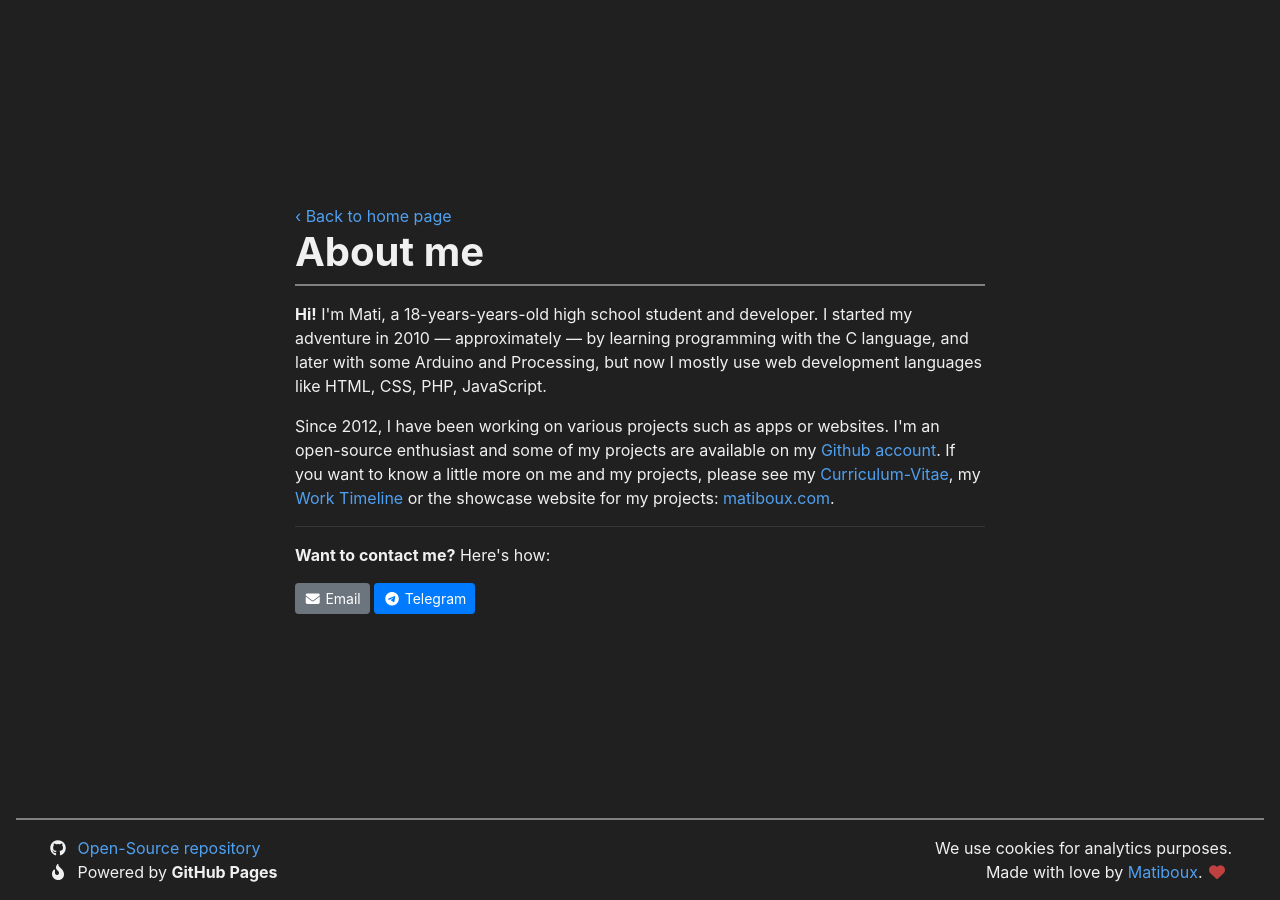
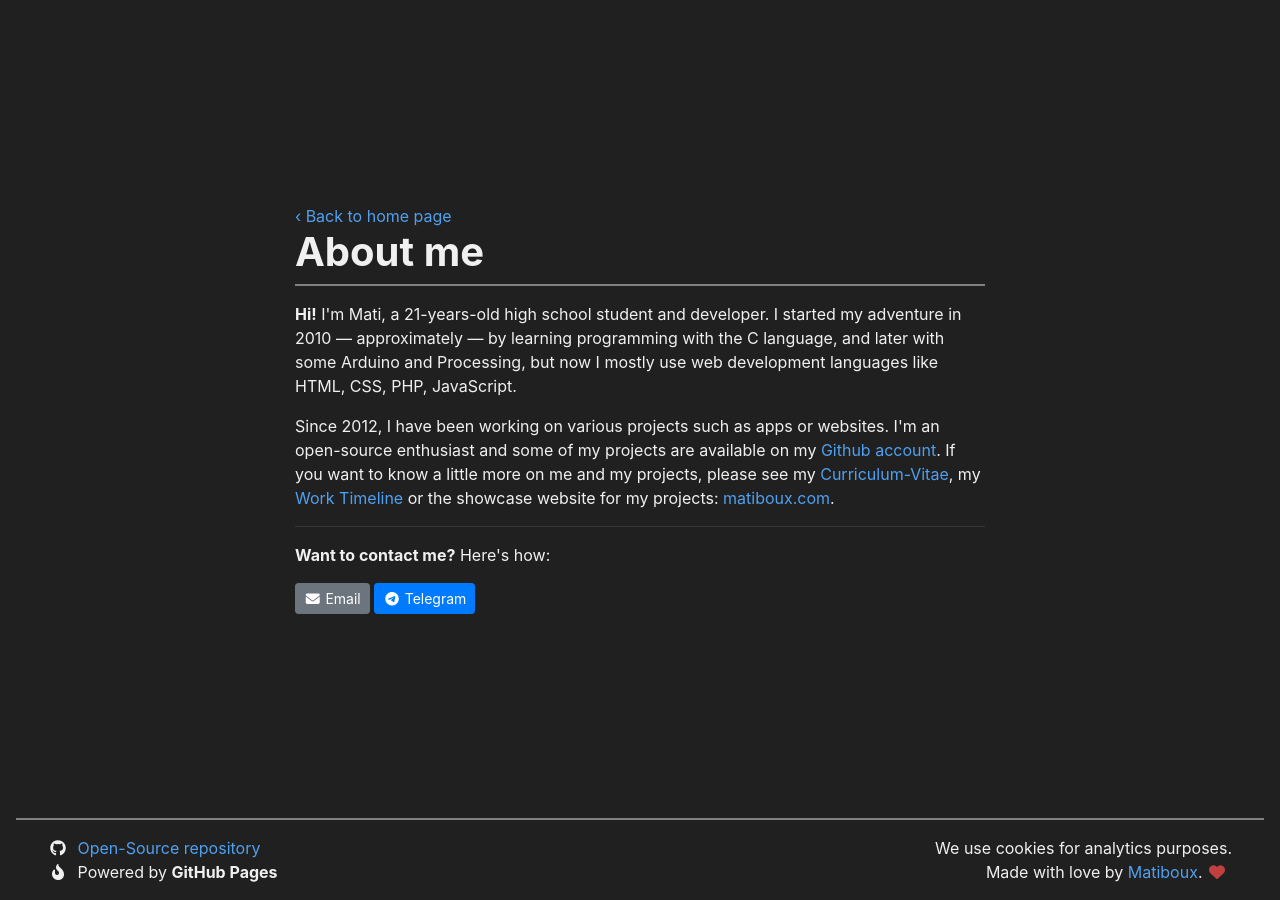
Before and after one commit to matiboux/matiboux.me, a Jekyll site: the page built from about.html, in a window 1280 px wide. Built offline with Jekyll 4.4.1, drawn with Linux system fonts in a browser that asks for light colours; nearby versions of some CDN libraries.

Commit message:
(Finally,) Updated my age in about page

```diff
--- a/about.html
+++ b/about.html
@@ -4,7 +4,7 @@ title: About me
 container_class: mw-md
 ---
 
-<p><b>Hi!</b> I'm Mati, a 18-years-years-old high school student and developer. I started my adventure in 2010 — approximately — by learning programming with the C language, and later with some Arduino and Processing, but now I mostly use web development languages like HTML, CSS, PHP, JavaScript.</p>
+<p><b>Hi!</b> I'm Mati, a 21-years-old high school student and developer. I started my adventure in 2010 — approximately — by learning programming with the C language, and later with some Arduino and Processing, but now I mostly use web development languages like HTML, CSS, PHP, JavaScript.</p>
 <p>Since 2012, I have been working on various projects such as apps or websites. I'm an open-source enthusiast and some of my projects are available on my <a href="https://github.com/matiboux">Github account</a>. If you want to know a little more on me and my projects, please see my <a href="{{ '/cv' | relative_url }}">Curriculum-Vitae</a>, my <a href="{{ '/timeline' | relative_url }}">Work Timeline</a> or the showcase website for my projects: <a href="https://matiboux.com/">matiboux.com</a>.</p> <hr>
 
 <p><b>Want to contact me?</b> Here's how:</p>
```
